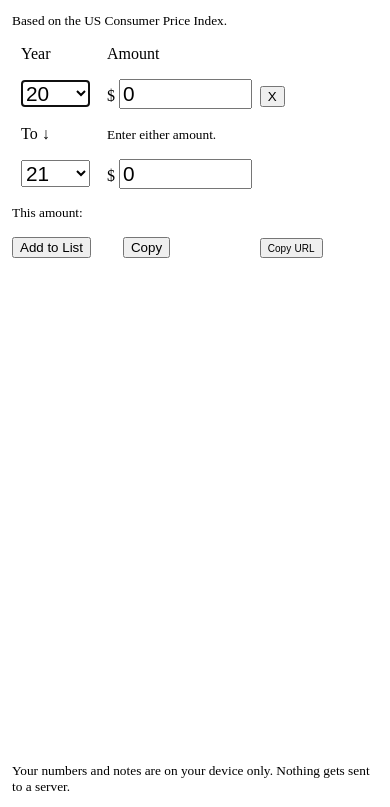
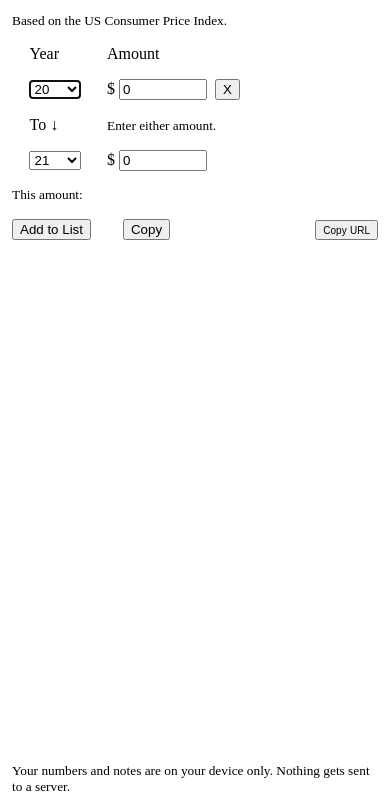
Before and after one commit to srguiwiz/inflation, a website: page index.html in a window 390 px wide. Shown: the part 37-844 px from the top of the page. Drawn offline with Linux system fonts and the light colour scheme.

Commit message:
Finetune appearance further

```diff
--- a/index.html
+++ b/index.html
@@ -53,6 +53,9 @@ Initial coding by Leo Baschy at https://github.com/srguiwiz/inflation/ .
     .container {
       box-sizing: border-box;
       height: 100%;
+      width: max-content;
+      max-width: 100%;
+      /* */
       display: grid;
       grid-template-columns: repeat(4, auto) 1fr;
       grid-template-rows: repeat(8, auto) 1fr repeat(2, auto);
@@ -65,6 +68,18 @@ Initial coding by Leo Baschy at https://github.com/srguiwiz/inflation/ .
     @media (max-width: 500px) {
       .container {
         column-gap: 0.5rem;
+      }
+    }
+
+    @media (max-width: 320px) {
+      .container {
+        column-gap: 0.25rem;
+      }
+    }
+
+    @media (max-height: 600px) {
+      .container {
+        row-gap: 0.75rem;
       }
     }
 
@@ -90,6 +105,12 @@ Initial coding by Leo Baschy at https://github.com/srguiwiz/inflation/ .
       grid-column: 1 / 2;
     }
 
+    @media (max-height: 360px) {
+      .label {
+        font-size: smaller;
+      }
+    }
+
     .container * {
       align-self: baseline;
     }
@@ -98,8 +119,16 @@ Initial coding by Leo Baschy at https://github.com/srguiwiz/inflation/ .
       min-width: max-content;
     }
 
-    @media (max-width: 500px),
-    (max-height: 500px) {
+    @media (max-device-width: 500px),
+    (max-device-height: 500px) {
+
+      .year select,
+      .amount input {
+        font-size: 130%;
+      }
+    }
+
+    @media screen and (hover: none) and (pointer: coarse) {
 
       .year select,
       .amount input {
@@ -138,30 +167,35 @@ Initial coding by Leo Baschy at https://github.com/srguiwiz/inflation/ .
       align-self: flex-end;
     }
 
-    .copy-numbers {
-      grid-column: 4 / 5;
+    .copy-either {
+      grid-column: 4 / 6;
+      grid-row: 7 / 9;
       align-self: flex-end;
+      /* */
+      display: flex;
+      justify-content: space-between;
     }
 
-    .copy-url {
-      grid-column: 5 / 6;
-      grid-row: 7 / 9;
-      align-self: flex-end;
+    .copy-numbers {
+      margin-left: 1rem;
     }
 
     .explanation {
       grid-column: 1 / 6;
       font-size: smaller;
+      max-width: 50rem;
     }
 
     .explanation-right {
       grid-column: 4 / 6;
       font-size: smaller;
+      max-width: 30rem;
     }
 
     .explanation-left {
       grid-column: 1 / 4;
       font-size: smaller;
+      max-width: 15rem;
     }
 
     @media (max-height: 360px) {
@@ -194,7 +228,7 @@ Initial coding by Leo Baschy at https://github.com/srguiwiz/inflation/ .
       padding: 0.25em;
     }
 
-    @media (min-width: 400px) {
+    @media (min-width: 500px) {
       button svg {
         padding-left: 0.5em;
       }
@@ -213,7 +247,7 @@ Initial coding by Leo Baschy at https://github.com/srguiwiz/inflation/ .
     }
 
     @media (max-width: 400px) {
-      .copy-url button {
+      button.copy-url {
         max-width: 10em;
         font-size: 75%;
       }
@@ -226,9 +260,9 @@ Initial coding by Leo Baschy at https://github.com/srguiwiz/inflation/ .
     <div class="heading">Inflation Calculator</div>
     <div class="explanation">Based on the US Consumer Price Index.</div>
     <div class="first-column"></div>
-    <div>Year</div>
+    <div class="label">Year</div>
     <div></div>
-    <div>Amount</div>
+    <div class="label">Amount</div>
     <div class="first-column"></div>
     <div class="year">
       <select name="fromYear" autofocus>
@@ -242,7 +276,7 @@ Initial coding by Leo Baschy at https://github.com/srguiwiz/inflation/ .
       <button onclick="clearAmounts()"><label>X</label></button>
     </div>
     <div class="first-column"></div>
-    <div>To ↓</div>
+    <div class="label">To ↓</div>
     <div></div>
     <div class="explanation-right">
       Enter either amount.</div>
@@ -256,14 +290,9 @@ Initial coding by Leo Baschy at https://github.com/srguiwiz/inflation/ .
       <span>$ </span><input name="toAmount" type="number" min="0" />
     </div>
     <div class="explanation-left">This amount:</div>
-    <div class="memorize">
-      <button onclick="memorize()"><label>Add to List</label></button>
-    </div>
-    <div class="copy-numbers">
-      &#x2003;<button onclick="copyNumbers()"><label>Copy</label></button>
-    </div>
-    <div class="copy-url">
-      <button onclick="copyURL()">
+    <div class="copy-either">
+      <button class="copy-numbers" onclick="copyNumbers()"><label>Copy</label></button>
+      <button class="copy-url" onclick="copyURL()">
         <label>
           <span class="optional">Copy</span>
           <span>URL</span>
@@ -273,6 +302,9 @@ Initial coding by Leo Baschy at https://github.com/srguiwiz/inflation/ .
           </svg>
         </label>
       </button>
+    </div>
+    <div class="memorize">
+      <button onclick="memorize()"><label>Add to List</label></button>
     </div>
     <div class="memorized">
       <textarea style="visibility: hidden;"></textarea>
```
